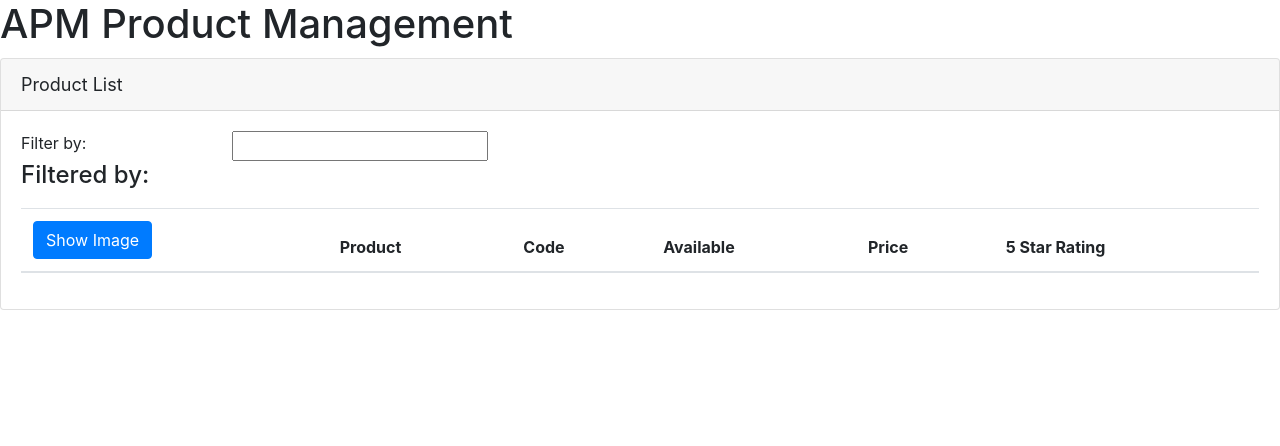
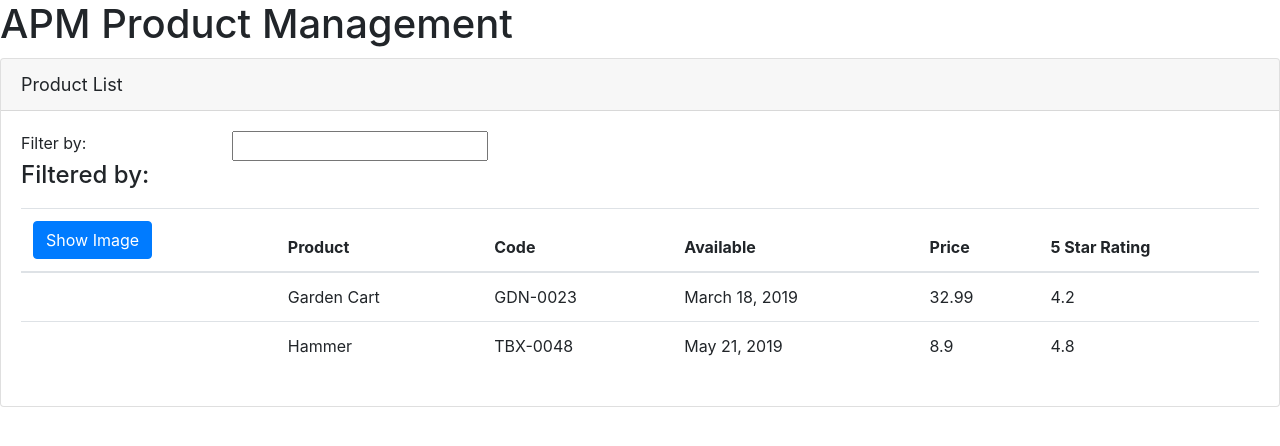
Before and after one commit to educhinski/apm, an Angular app: page / in a window 1280 px wide. Shown: the top 446 px of the page. Built offline with nearby package versions, Linux system fonts and the light colour scheme.

Commit message:
Used binding with interpolation, added logic with angular directives

```diff
--- a/src/app/products/product-list.component.html
+++ b/src/app/products/product-list.component.html
@@ -1,5 +1,5 @@
 <div class="card">
-  <div class="card-header">Product List</div>
+  <div class="card-header">{{ pageTitle }}</div>
   <div class="card-body">
     <div class="row">
       <div class="col-md-2">Filter by:</div>
@@ -13,7 +13,7 @@
       </div>
     </div>
     <div class="table-responsive">
-      <table class="table">
+      <table class="table" *ngIf="products && products.length">
         <thead>
           <tr>
             <th>
@@ -26,7 +26,16 @@
             <th>5 Star Rating</th>
           </tr>
         </thead>
-        <tbody></tbody>
+        <tbody>
+          <tr *ngFor="let product of products">
+            <td></td>
+            <td>{{ product.productName }}</td>
+            <td>{{ product.productCode }}</td>
+            <td>{{ product.releaseDate }}</td>
+            <td>{{ product.price }}</td>
+            <td>{{ product.starRating }}</td>
+          </tr>
+        </tbody>
       </table>
     </div>
   </div>
--- a/src/app/products/product-list.component.ts
+++ b/src/app/products/product-list.component.ts
@@ -4,4 +4,28 @@
   selector: 'apm-products',
   templateUrl: './product-list.component.html',
 })
-export class ProductListComponent {}
+export class ProductListComponent {
+  pageTitle: string = 'Product List';
+  products: any[] = [
+    {
+      productId: 2,
+      productName: 'Garden Cart',
+      productCode: 'GDN-0023',
+      releaseDate: 'March 18, 2019',
+      description: '15 gallon capacity rolling garden cart',
+      price: 32.99,
+      starRating: 4.2,
+      imageUrl: 'assets/images/garden_cart.png',
+    },
+    {
+      productId: 5,
+      productName: 'Hammer',
+      productCode: 'TBX-0048',
+      releaseDate: 'May 21, 2019',
+      description: 'Curved claw steel hammer',
+      price: 8.9,
+      starRating: 4.8,
+      imageUrl: 'assets/images/hammer.png',
+    },
+  ];
+}
```
